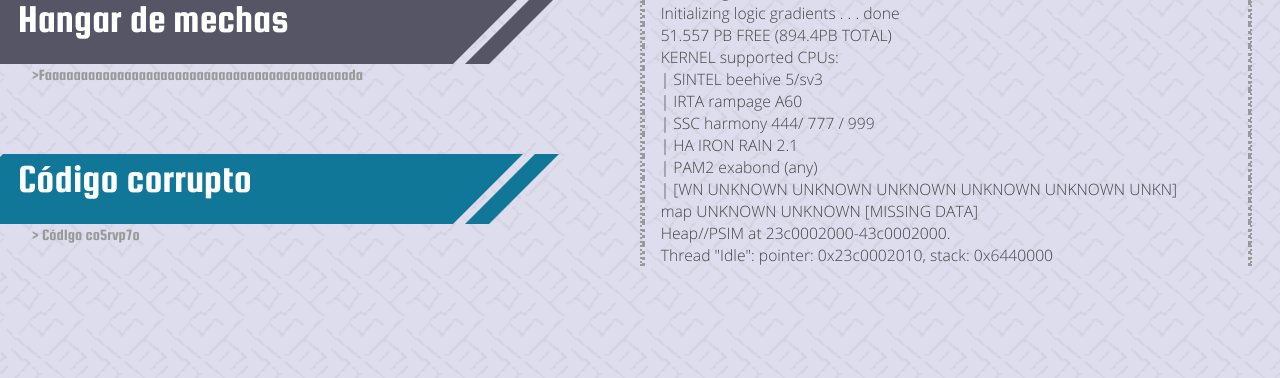
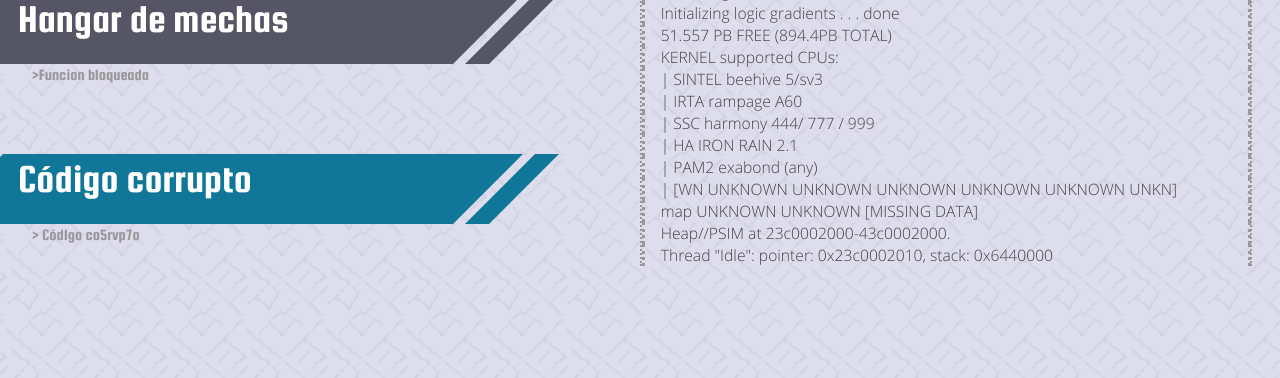
Before and after one commit to Marcopole11/HubCon, a plain HTML site: page ficha.html in a window 1280 px wide. Shown: the part 422-800 px from the top of the page. Drawn offline with Linux system fonts and the light colour scheme.

Commit message:
DIOSNOPUEDO

```diff
--- a/ficha.html
+++ b/ficha.html
@@ -15,7 +15,7 @@
       <li txt="> Lo ultimo que se pierde son los datos">
         <a txt="Reservas" active></a>
       </li>
-      <li txt=">Faaaaaaaaaaaaaaaaaaaaaaaaaaaaaaaaaaaaaaaaaada">
+      <li txt=">Funcion bloqueada">
         <a txt="Hangar de mechas"></a>
       </li>
       <li txt=">" onclick="fixVirus()">
```
